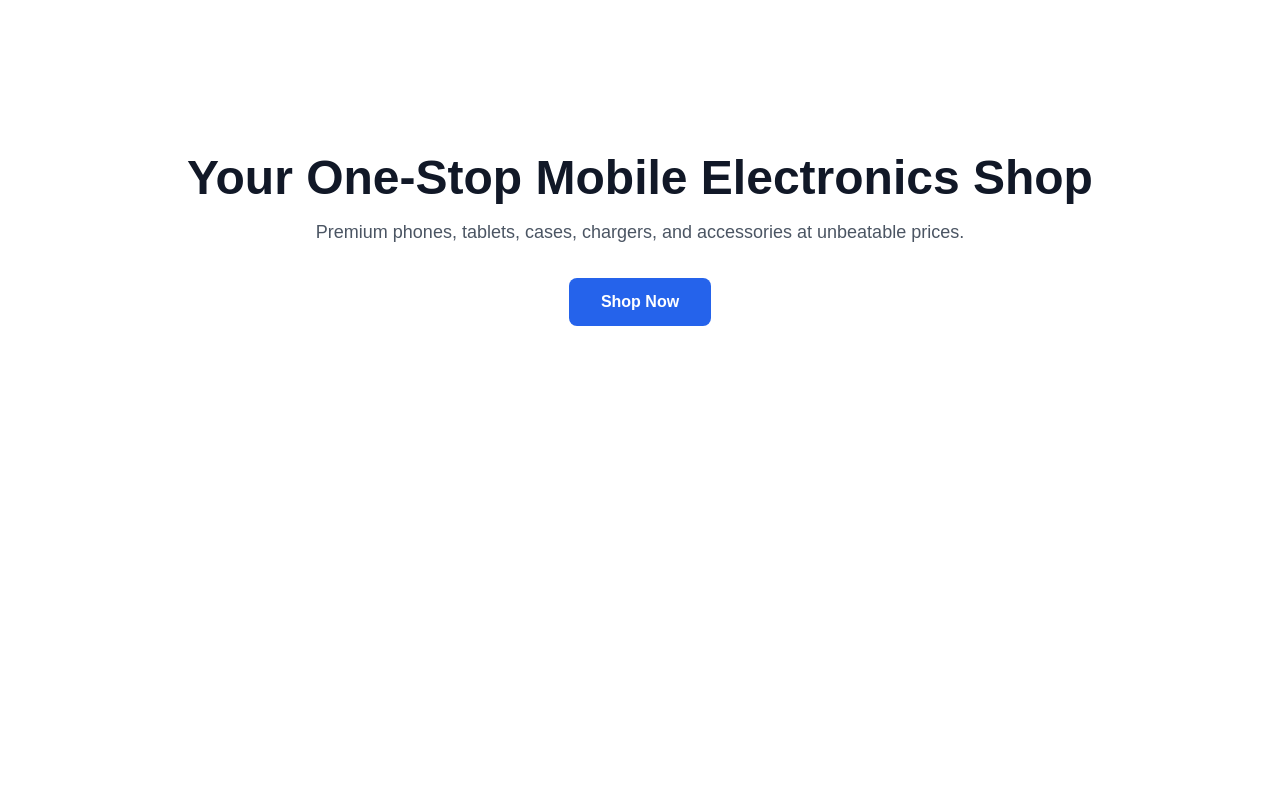
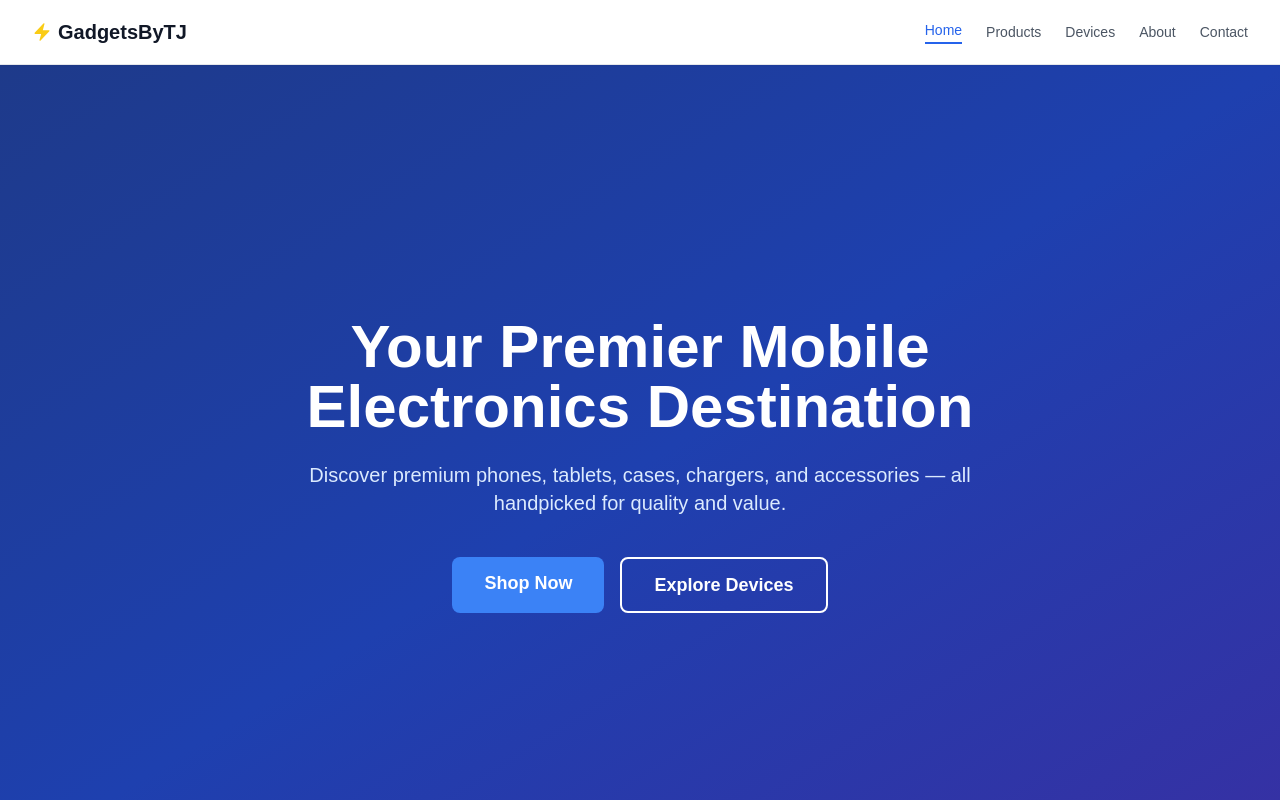
Before and after one commit to mrglasswillbreak/GadgetsByTJ, a Next.js app: page / in a window 1280 px wide. Shown: the top 800 px of the page. Built offline with nearby package versions, Linux system fonts and the light colour scheme.

Commit message:
feat(home): build hero section, featured categories, and why-choose-us with Framer Motion
Co-authored-by: mrglasswillbreak <258516654+mrglasswillbreak@users.noreply.github.com>

```diff
--- /dev/null
+++ b/src/app/(public)/page.tsx
@@ -0,0 +1,149 @@
+import Link from 'next/link';
+import { motion } from 'framer-motion';
+import { FadeInWhenVisible, StaggerChildren, fadeInUp } from '@/components/animations';
+
+const categories = [
+  { name: 'Phone Cases', emoji: '📱', slug: 'phone-cases' },
+  { name: 'Screen Protectors', emoji: '🛡️', slug: 'screen-protectors' },
+  { name: 'Chargers', emoji: '⚡', slug: 'chargers' },
+  { name: 'Audio', emoji: '🎧', slug: 'audio' },
+  { name: 'Tablets', emoji: '💻', slug: 'tablets' },
+  { name: 'Phones', emoji: '📲', slug: 'phones' },
+];
+
+const features = [
+  { emoji: '✅', title: 'Quality Products', description: 'Every product is carefully sourced and vetted for quality, durability, and performance.' },
+  { emoji: '🚚', title: 'Fast Shipping', description: 'Get your gadgets delivered quickly with our reliable and speedy shipping options.' },
+  { emoji: '🎧', title: 'Expert Support', description: 'Our knowledgeable team is here to help you find the perfect device or accessory.' },
+];
+
+const featuredPlaceholders = [
+  { emoji: '📲', label: 'iPhone 15 Pro', badge: 'Coming Soon' },
+  { emoji: '💻', label: 'iPad Air', badge: 'Coming Soon' },
+  { emoji: '🎧', label: 'AirPods Pro', badge: 'Coming Soon' },
+];
+
+export default function HomePage() {
+  return (
+    <>
+      {/* Hero Section */}
+      <section className="relative min-h-screen bg-gradient-to-br from-blue-900 via-blue-800 to-indigo-800 flex items-center justify-center overflow-hidden">
+        <div className="relative z-10 max-w-4xl mx-auto px-4 sm:px-6 lg:px-8 text-center py-20">
+          <FadeInWhenVisible delay={0}>
+            <h1 className="text-4xl sm:text-5xl lg:text-6xl font-bold text-white mb-6 leading-tight">
+              Your Premier Mobile Electronics Destination
+            </h1>
+          </FadeInWhenVisible>
+          <FadeInWhenVisible delay={0.15}>
+            <p className="text-lg sm:text-xl text-blue-100 mb-10 max-w-2xl mx-auto">
+              Discover premium phones, tablets, cases, chargers, and accessories — all handpicked for quality and value.
+            </p>
+          </FadeInWhenVisible>
+          <FadeInWhenVisible delay={0.3}>
+            <div className="flex flex-col sm:flex-row gap-4 justify-center">
+              <Link
+                href="/products"
+                className="inline-block bg-blue-500 hover:bg-blue-400 text-white font-semibold px-8 py-3 rounded-lg transition-colors text-lg"
+              >
+                Shop Now
+              </Link>
+              <Link
+                href="/devices"
+                className="inline-block border-2 border-white text-white hover:bg-white hover:text-blue-900 font-semibold px-8 py-3 rounded-lg transition-colors text-lg"
+              >
+                Explore Devices
+              </Link>
+            </div>
+          </FadeInWhenVisible>
+        </div>
+      </section>
+
+      {/* Featured Categories */}
+      <section className="py-20 bg-white">
+        <div className="max-w-7xl mx-auto px-4 sm:px-6 lg:px-8">
+          <FadeInWhenVisible>
+            <div className="text-center mb-12">
+              <h2 className="text-3xl sm:text-4xl font-bold text-gray-900 mb-4">Shop by Category</h2>
+              <p className="text-gray-600 max-w-xl mx-auto">Browse our wide selection of mobile electronics and accessories.</p>
+            </div>
+          </FadeInWhenVisible>
+          <StaggerChildren className="grid grid-cols-2 sm:grid-cols-3 lg:grid-cols-6 gap-4">
+            {categories.map((cat) => (
+              <motion.div key={cat.slug} variants={fadeInUp}>
+                <Link
+                  href="/products"
+                  className="flex flex-col items-center justify-center bg-white rounded-xl shadow hover:shadow-md border border-gray-100 hover:border-blue-200 p-6 transition-all group"
+                >
+                  <span className="text-5xl mb-3 group-hover:scale-110 transition-transform inline-block">{cat.emoji}</span>
+                  <span className="text-sm font-medium text-gray-700 text-center">{cat.name}</span>
+                </Link>
+              </motion.div>
+            ))}
+          </StaggerChildren>
+        </div>
+      </section>
+
+      {/* Why Choose Us */}
+      <section className="py-20 bg-gray-50">
+        <div className="max-w-7xl mx-auto px-4 sm:px-6 lg:px-8">
+          <FadeInWhenVisible>
+            <div className="text-center mb-12">
+              <h2 className="text-3xl sm:text-4xl font-bold text-gray-900 mb-4">Why Choose Us</h2>
+              <p className="text-gray-600 max-w-xl mx-auto">We go the extra mile to make sure you get the best experience.</p>
+            </div>
+          </FadeInWhenVisible>
+          <div className="grid grid-cols-1 md:grid-cols-3 gap-8">
+            {features.map((feature, i) => (
+              <FadeInWhenVisible key={feature.title} delay={i * 0.15}>
+                <div className="bg-white rounded-xl shadow p-8 text-center h-full">
+                  <span className="text-5xl mb-4 inline-block">{feature.emoji}</span>
+                  <h3 className="text-xl font-semibold text-gray-900 mb-3">{feature.title}</h3>
+                  <p className="text-gray-600">{feature.description}</p>
+                </div>
+              </FadeInWhenVisible>
+            ))}
+          </div>
+        </div>
+      </section>
+
+      {/* Featured Products Preview */}
+      <section className="py-20 bg-white">
+        <div className="max-w-7xl mx-auto px-4 sm:px-6 lg:px-8">
+          <FadeInWhenVisible>
+            <div className="text-center mb-12">
+              <h2 className="text-3xl sm:text-4xl font-bold text-gray-900 mb-4">Featured Products</h2>
+              <p className="text-gray-600 max-w-xl mx-auto">Get a sneak peek at our top picks — full catalog coming soon.</p>
+            </div>
+          </FadeInWhenVisible>
+          <div className="grid grid-cols-1 sm:grid-cols-3 gap-6 mb-10">
+            {featuredPlaceholders.map((item, i) => (
+              <FadeInWhenVisible key={item.label} delay={i * 0.1}>
+                <div className="bg-white rounded-xl shadow-md border border-gray-100 overflow-hidden">
+                  <div className="bg-gradient-to-br from-gray-100 to-gray-200 h-48 flex items-center justify-center text-7xl">
+                    {item.emoji}
+                  </div>
+                  <div className="p-4">
+                    <span className="inline-block bg-blue-100 text-blue-700 text-xs font-medium px-2 py-0.5 rounded-full mb-2">
+                      {item.badge}
+                    </span>
+                    <h3 className="font-semibold text-gray-900">{item.label}</h3>
+                  </div>
+                </div>
+              </FadeInWhenVisible>
+            ))}
+          </div>
+          <FadeInWhenVisible>
+            <div className="text-center">
+              <Link
+                href="/products"
+                className="inline-block bg-blue-600 hover:bg-blue-700 text-white font-semibold px-8 py-3 rounded-lg transition-colors"
+              >
+                View All Products
+              </Link>
+            </div>
+          </FadeInWhenVisible>
+        </div>
+      </section>
+    </>
+  );
+}
--- a/src/app/page.tsx
+++ /dev/null
@@ -1,20 +0,0 @@
-import Link from 'next/link';
-
-export default function HomePage() {
-  return (
-    <div className="flex flex-col items-center justify-center min-h-[60vh] text-center px-4 py-20">
-      <h1 className="text-4xl sm:text-5xl font-bold text-gray-900 mb-4">
-        Your One-Stop Mobile Electronics Shop
-      </h1>
-      <p className="text-lg text-gray-600 max-w-2xl mb-8">
-        Premium phones, tablets, cases, chargers, and accessories at unbeatable prices.
-      </p>
-      <Link
-        href="/products"
-        className="inline-block bg-blue-600 text-white font-semibold px-8 py-3 rounded-lg hover:bg-blue-700 transition-colors"
-      >
-        Shop Now
-      </Link>
-    </div>
-  );
-}
--- /dev/null
+++ b/src/components/animations/index.tsx
@@ -0,0 +1,83 @@
+'use client';
+
+import { motion, useInView } from 'framer-motion';
+import { useRef, ReactNode } from 'react';
+
+export const fadeInUp = {
+  hidden: { opacity: 0, y: 30 },
+  visible: {
+    opacity: 1,
+    y: 0,
+    transition: { duration: 0.6, ease: 'easeOut' },
+  },
+};
+
+export const fadeIn = {
+  hidden: { opacity: 0 },
+  visible: {
+    opacity: 1,
+    transition: { duration: 0.6, ease: 'easeOut' },
+  },
+};
+
+export const staggerContainer = {
+  hidden: {},
+  visible: {
+    transition: {
+      staggerChildren: 0.1,
+      delayChildren: 0.1,
+    },
+  },
+};
+
+interface FadeInWhenVisibleProps {
+  children: ReactNode;
+  className?: string;
+  delay?: number;
+}
+
+export function FadeInWhenVisible({ children, className, delay = 0 }: FadeInWhenVisibleProps) {
+  const ref = useRef(null);
+  const isInView = useInView(ref, { once: true, margin: '-50px' });
+
+  return (
+    <motion.div
+      ref={ref}
+      initial="hidden"
+      animate={isInView ? 'visible' : 'hidden'}
+      variants={{
+        hidden: { opacity: 0, y: 30 },
+        visible: {
+          opacity: 1,
+          y: 0,
+          transition: { duration: 0.6, ease: 'easeOut', delay },
+        },
+      }}
+      className={className}
+    >
+      {children}
+    </motion.div>
+  );
+}
+
+interface StaggerChildrenProps {
+  children: ReactNode;
+  className?: string;
+}
+
+export function StaggerChildren({ children, className }: StaggerChildrenProps) {
+  const ref = useRef(null);
+  const isInView = useInView(ref, { once: true, margin: '-50px' });
+
+  return (
+    <motion.div
+      ref={ref}
+      initial="hidden"
+      animate={isInView ? 'visible' : 'hidden'}
+      variants={staggerContainer}
+      className={className}
+    >
+      {children}
+    </motion.div>
+  );
+}
```
